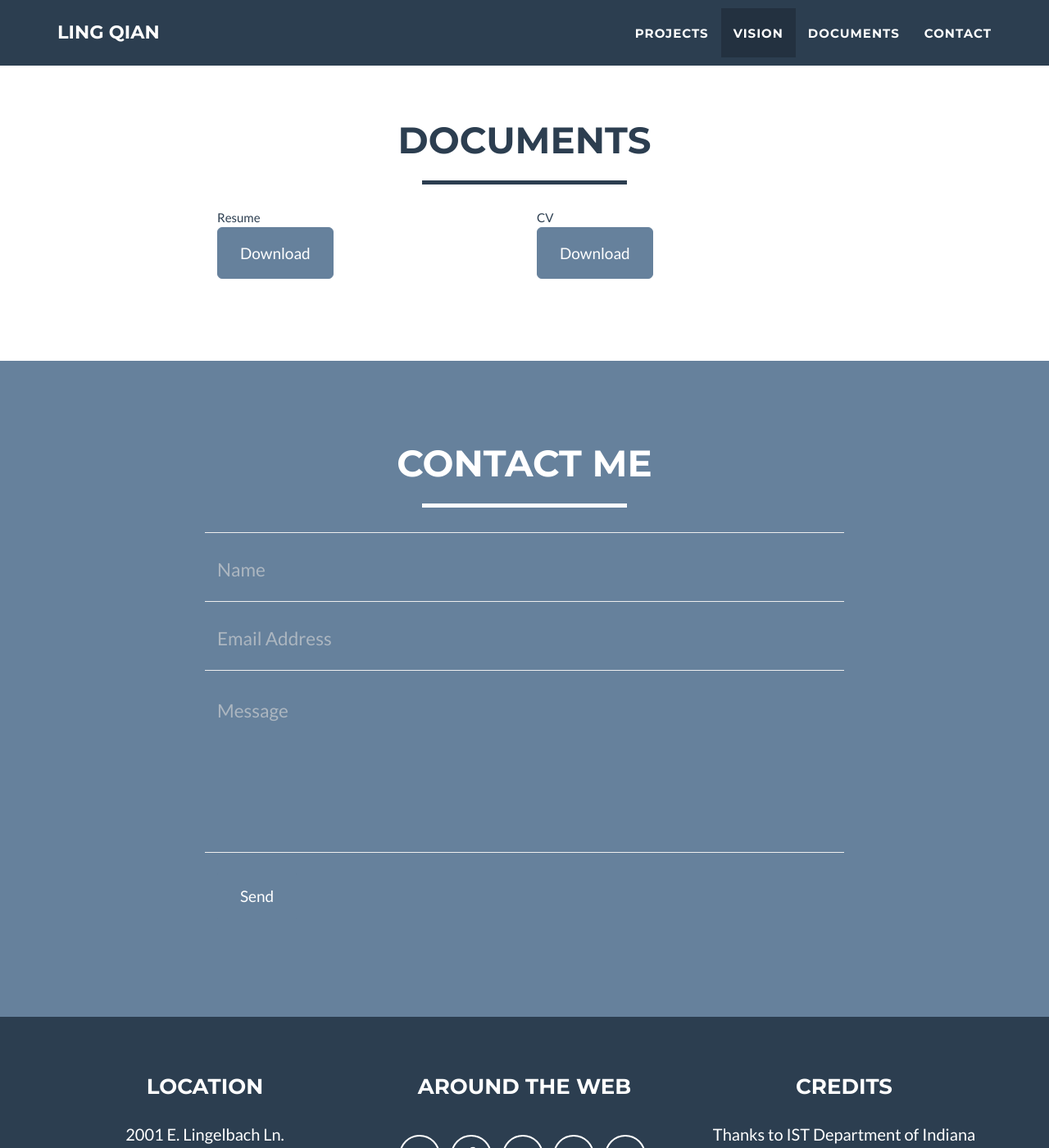
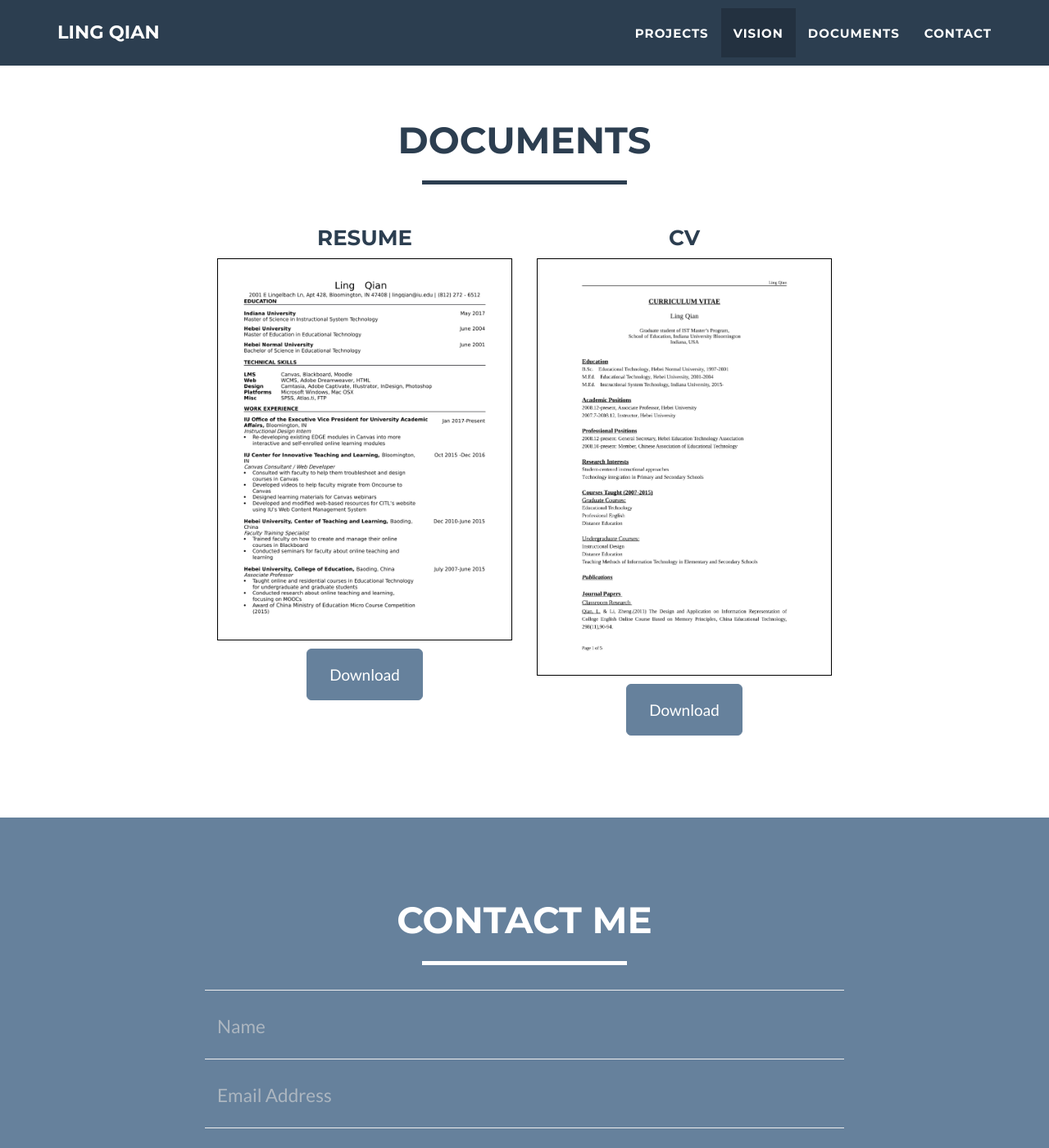
Before and after one commit to lingqiann/lingqiann.github.io, a Jekyll site: the page built from index.html, in a window 1280 px wide and 1400 px high, scrolled down 2334 px. Shown: the whole window at 82% size. Built offline with Jekyll 4.4.1, drawn with Linux system fonts in a browser that asks for light colours.

Commit message:
update documents section

```diff
--- a/_includes/documents.html
+++ b/_includes/documents.html
@@ -9,13 +9,15 @@
             </div>
         </div>
         <div class="row">
-            <div class="col-lg-4 col-lg-offset-2">
-                Resume
-                <button class="btn btn-success btn-lg">Download</button>
+            <div class="col-md-4 col-md-offset-2">
+                <h3 class="text-center">Resume</h3>
+                <a href="/documents/resume.pdf" target="_blank"><img src="/documents/resume.jpg"/></a>
+                <a href="/documents/resume.pdf" download><button class="btn btn-success btn-lg">Download</button></a>
             </div>
-            <div class="col-lg-4">
-                CV
-                <button class="btn btn-success btn-lg">Download</button>
+            <div class="col-md-4">
+                <h3 class="text-center">CV</h3>
+                <a href="/documents/cv.pdf" target="_blank"><img src="/documents/cv.jpg"/></a>
+                <a href="/documents/cv.pdf" download><button class="btn btn-success btn-lg">Download</button></a>
             </div>
         </div>
     </div>
```
Also changed, not shown: _includes/css/main.css (+12 -0 lines), documents/cv.jpg (added), documents/resume.jpg (added), 2 other files.
